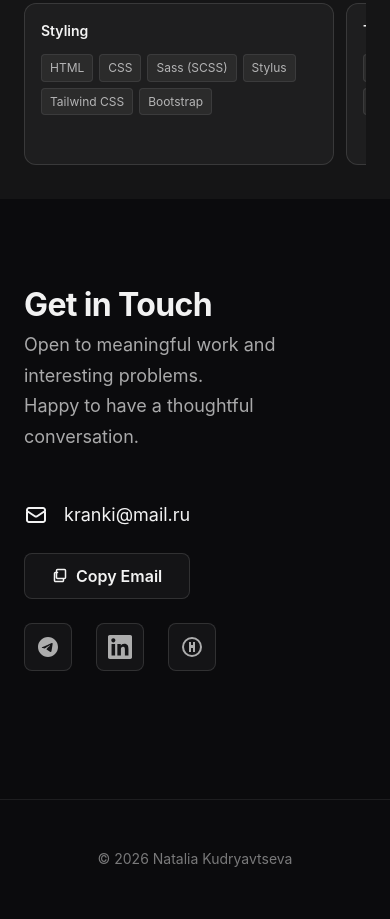
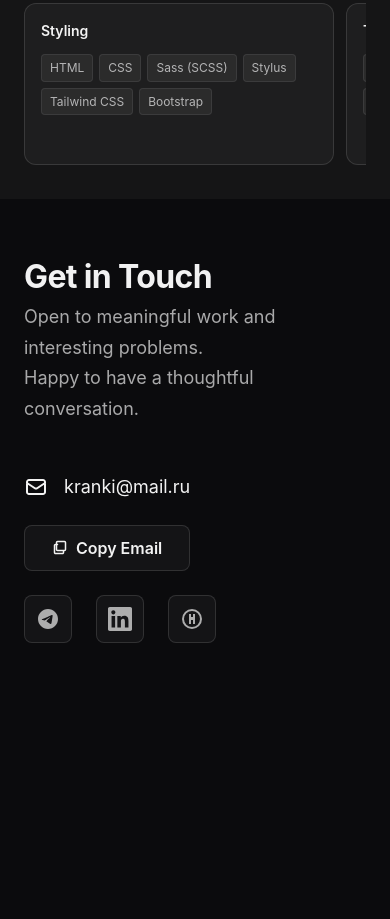
Before and after one commit to Nataly4444/Nataly4444.github.io, a website built with Vite: page index.html in a window 390 px wide. Shown: the part 1365-2284 px from the top of the page. After the commit the page ends 2084 px from the top, so only its background shows below. Built offline with nearby package versions, Linux system fonts and the light colour scheme.

Commit message:
Remove footer section from index.html and adjust styles.css to modify padding for the contact section, enhancing layout and responsiveness.

```diff
--- a/index.html
+++ b/index.html
@@ -153,12 +153,6 @@
     </section>
   </main>
 
-  <footer class="footer" role="contentinfo">
-    <div class="container">
-      <p class="footer-text">&copy; <span data-year></span> <span data-content="name"></span></p>
-    </div>
-  </footer>
-
   <div class="toast" role="status" aria-live="polite" aria-atomic="true" data-toast>
     <p class="toast-message" data-toast-message></p>
   </div>
--- a/styles.css
+++ b/styles.css
@@ -319,6 +319,16 @@
 
 .section {
   padding: 5rem 0;
+}
+
+#contact.section {
+  padding: 3rem 0;
+}
+
+@media (max-width: 767px) {
+  #contact.section {
+    padding: 3.25rem 0;
+  }
 }
 
 .section-alt {
@@ -716,7 +726,7 @@
   align-items: center;
   justify-content: space-between;
   gap: var(--spacing-md);
-  margin-bottom: var(--spacing-xl);
+  margin-bottom: var(--spacing-md);
 }
 
 .contact-links-left {
```
